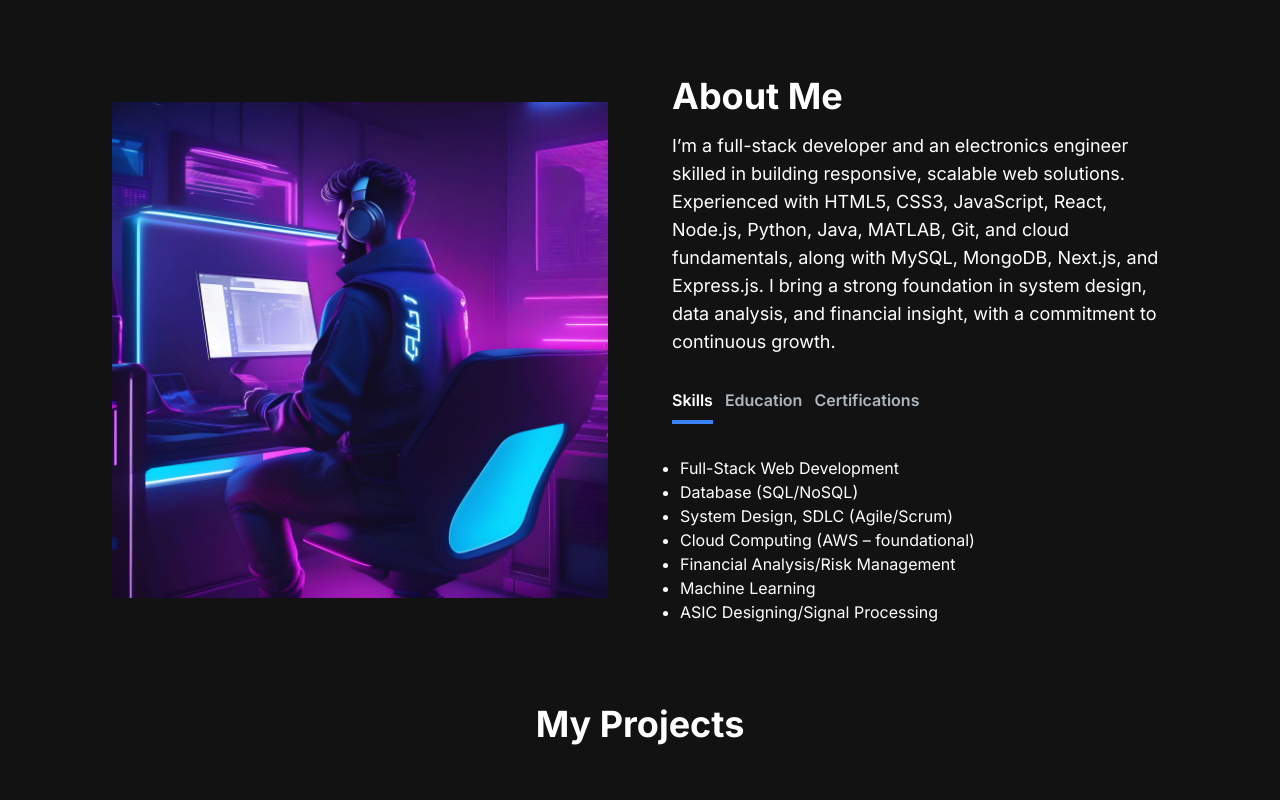
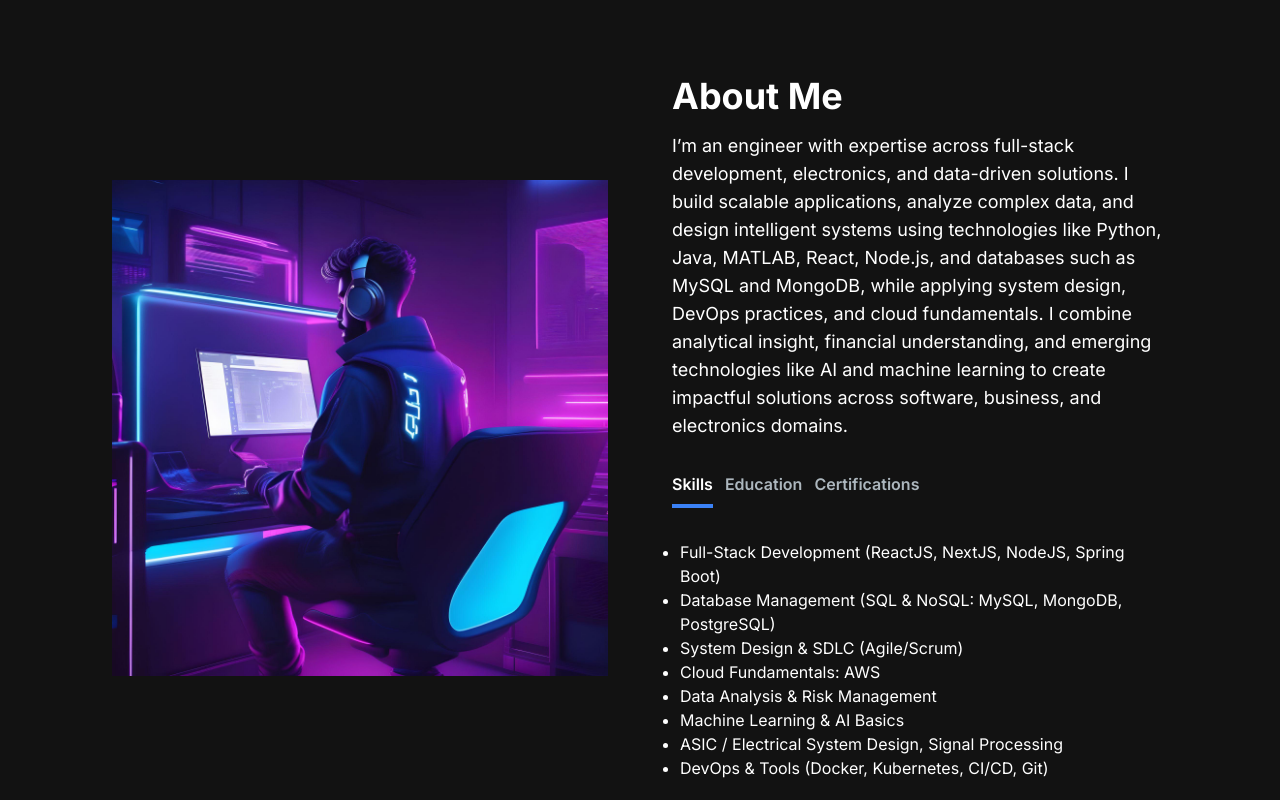
Before and after one commit to Shrishant2325/My-Portfolio, a Next.js app: page / in a window 1280 px wide. Shown: the part 700-1500 px from the top of the page. Built offline with nearby package versions, Linux system fonts and the light colour scheme.

Commit message:
Update AboutSection.jsx

```diff
--- a/src/app/components/AboutSection.jsx
+++ b/src/app/components/AboutSection.jsx
@@ -9,13 +9,14 @@ const TAB_DATA = [
     id: "skills",
     content: (
       <ul className="list-disc pl-2">
-        <li>Full-Stack Web Development</li>
-        <li>Database (SQL/NoSQL)</li>
-        <li>System Design, SDLC (Agile/Scrum)</li>
-        <li>Cloud Computing (AWS – foundational)</li>
-        <li>Financial Analysis/Risk Management</li>
-        <li>Machine Learning</li>
-        <li>ASIC Designing/Signal Processing</li>
+        <li>Full-Stack Development (ReactJS, NextJS, NodeJS, Spring Boot)</li>
+        <li>Database Management (SQL & NoSQL: MySQL, MongoDB, PostgreSQL)</li>
+        <li>System Design & SDLC (Agile/Scrum)</li>
+        <li>Cloud Fundamentals: AWS</li>
+        <li>Data Analysis & Risk Management</li>
+        <li>Machine Learning & AI Basics</li>
+        <li>ASIC / Electrical System Design, Signal Processing</li>
+        <li>DevOps & Tools (Docker, Kubernetes, CI/CD, Git)</li>
       </ul>
     ),
   },
@@ -41,7 +42,7 @@ const TAB_DATA = [
             target="_blank"
             rel="noopener noreferrer"
           >
-            AWS Cloud Practitioner
+            AWS Certified Cloud Practitioner
           </a>
         </li>
         <li>
@@ -50,7 +51,7 @@ const TAB_DATA = [
             target="_blank"
             rel="noopener noreferrer"
           >
-            AWS Solution Architect
+            AWS Certified Solutions Architect
           </a>
         </li>
         <li>
@@ -84,8 +85,7 @@ const AboutSection = () => {
         <div className="mt-4 md:mt-0 text-left flex flex-col h-full">
           <h2 className="text-4xl font-bold text-white mb-4">About Me</h2>
           <p className="text-base lg:text-lg">
-            I&rsquo;m a full-stack developer and an electronics engineer skilled in building responsive, scalable web solutions. Experienced with HTML5, CSS3, JavaScript, React, Node.js, Python, Java, MATLAB, Git, and cloud fundamentals, along with MySQL, MongoDB, Next.js, and Express.js. I bring a strong foundation in system design, data analysis, and financial insight, with a commitment to continuous growth.
-          </p>
+            I’m an engineer with expertise across full-stack development, electronics, and data-driven solutions. I build scalable applications, analyze complex data, and design intelligent systems using technologies like Python, Java, MATLAB, React, Node.js, and databases such as MySQL and MongoDB, while applying system design, DevOps practices, and cloud fundamentals. I combine analytical insight, financial understanding, and emerging technologies like AI and machine learning to create impactful solutions across software, business, and electronics domains.          </p>
           <div className="flex flex-row justify-start mt-8">
             <TabButton
               selectTab={() => handleTabChange("skills")}
```
